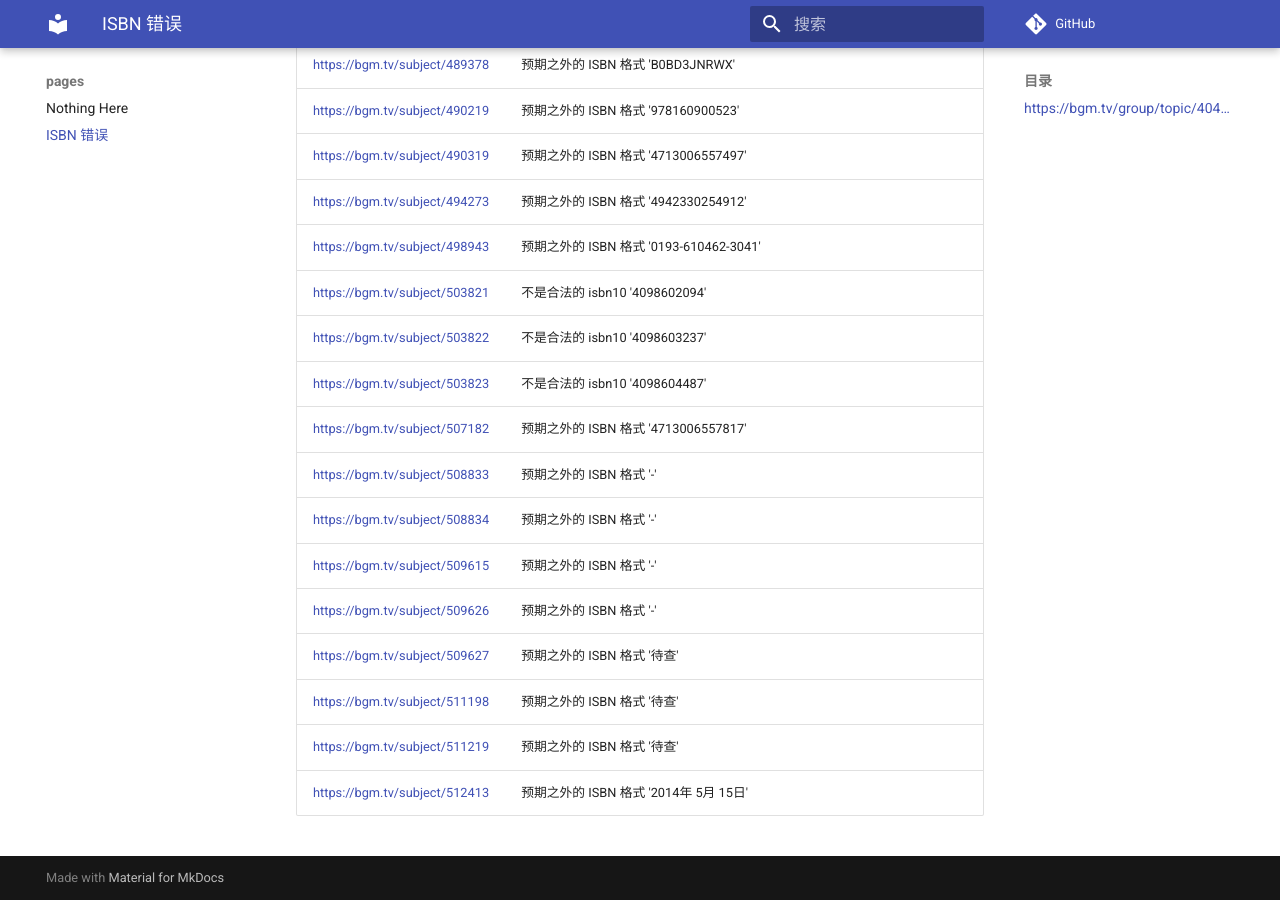
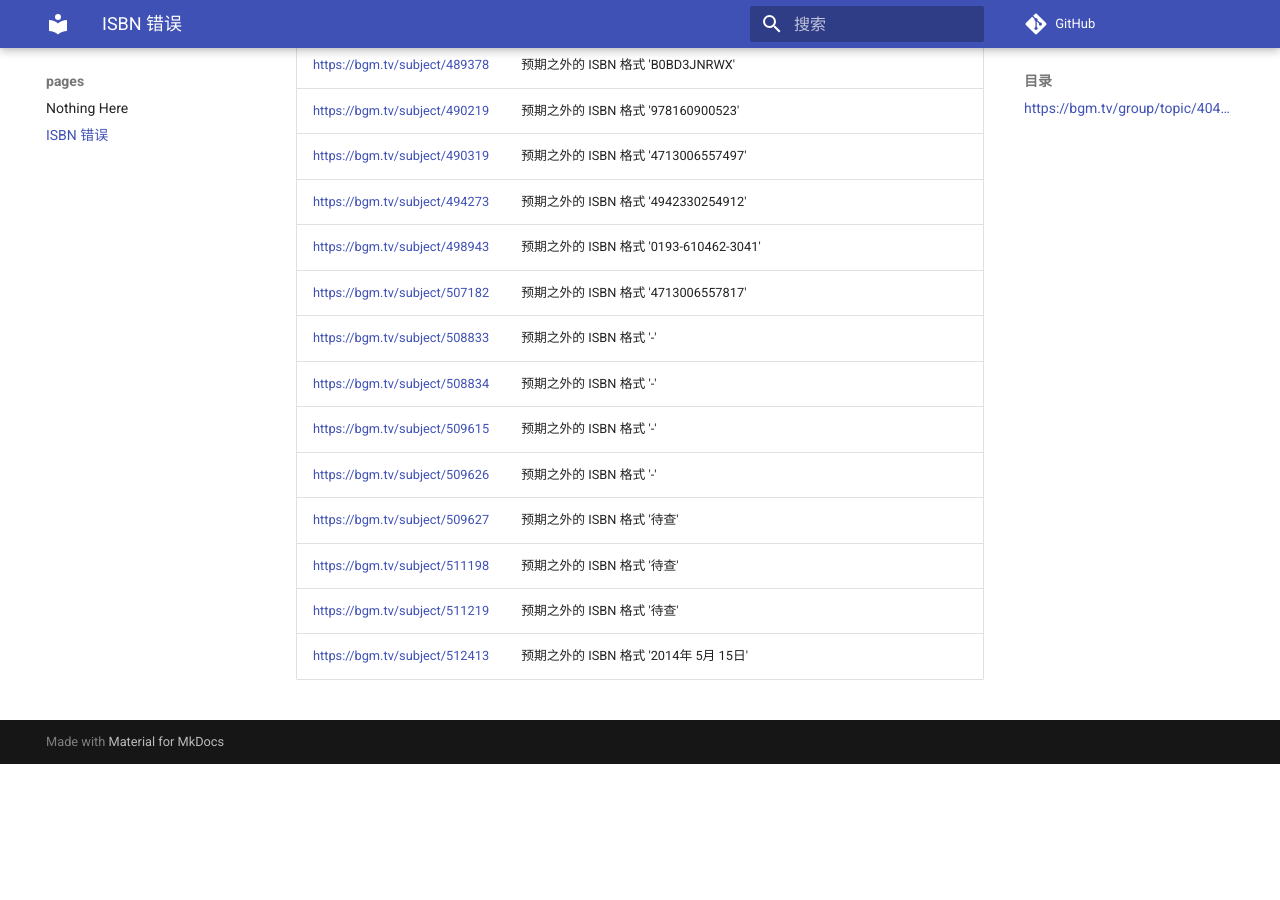
Before and after one commit to trim21/bangumi-pages, an MkDocs documentation site: the page built from docs/isbn.md, in a window 1280 px wide and 900 px high, scrolled down 9435 px. Built offline with MkDocs 1.6.1 and Material for MkDocs 9.7.7, drawn with Linux system fonts in a browser that asks for light colours; comment, search, counter and statistics services are not loaded; after the commit the page ends 10199 px from its top, so only the background shows below that.

Commit message:
update isbn.md

```diff
--- a/docs/isbn.md
+++ b/docs/isbn.md
@@ -211,9 +211,6 @@ total 218
 | <https://bgm.tv/subject/490319> | 预期之外的 ISBN 格式 '4713006557497' |
 | <https://bgm.tv/subject/494273> | 预期之外的 ISBN 格式 '4942330254912' |
 | <https://bgm.tv/subject/498943> | 预期之外的 ISBN 格式 '0193-610462-3041' |
-| <https://bgm.tv/subject/503821> | 不是合法的 isbn10 '4098602094' |
-| <https://bgm.tv/subject/503822> | 不是合法的 isbn10 '4098603237' |
-| <https://bgm.tv/subject/503823> | 不是合法的 isbn10 '4098604487' |
 | <https://bgm.tv/subject/507182> | 预期之外的 ISBN 格式 '4713006557817' |
 | <https://bgm.tv/subject/508833> | 预期之外的 ISBN 格式 '-' |
 | <https://bgm.tv/subject/508834> | 预期之外的 ISBN 格式 '-' |
```
Also changed, not shown: other parts of docs/isbn.md (+1 -1 lines).
